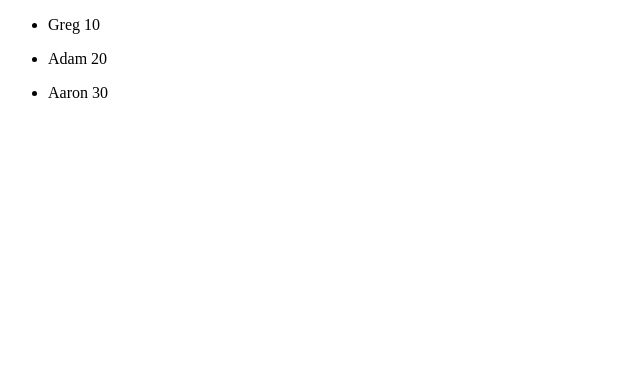
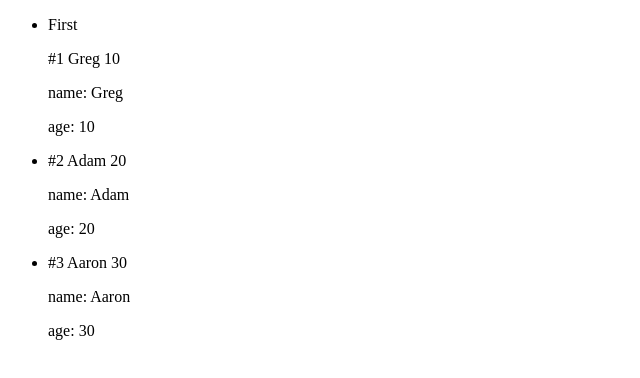
Before and after one commit to begimov/VueJSLrn, a plain HTML site: page loops/index.html in a window 1280 px wide. Shown: the whole page, without its empty margins (0-640 px from the left). Drawn offline with nearby package versions, Linux system fonts and the light colour scheme.

Commit message:
v-for with indexes and through objects with properties

```diff
--- a/loops/index.html
+++ b/loops/index.html
@@ -9,8 +9,10 @@
     <div id="app">
       <template>
         <ul>
-          <li v-if="loaded" v-for="user in users">
-            <p>{{ user.name }} {{ user.age }}</p>
+          <li v-if="loaded" v-for="user, index in users">
+            <p v-if="index === 0">First</p>
+            <p>#{{ index + 1}} {{ user.name }} {{ user.age }}</p>
+            <p v-for="value, property in user">{{ property }}: {{ value }}</p>
           </li>
           <p v-if="!loaded">Loading...</p>
         </ul>
@@ -34,7 +36,7 @@
                 { name: 'Aaron', age: 30 },
               ]
               this.loaded = true
-            }, 3000)
+            }, 1000)
           }
       })
     </script>
```
